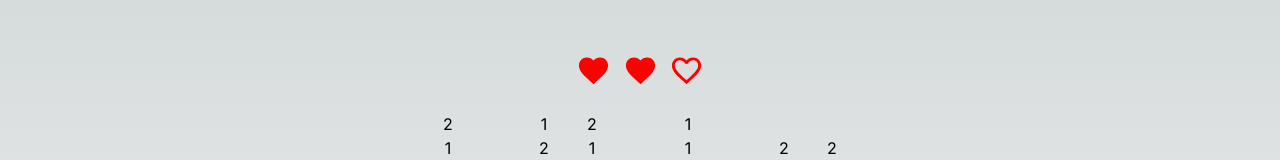
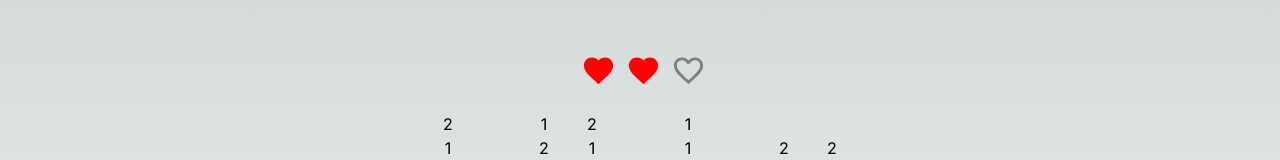
Before and after one commit to Sara-Jo/nonoplay, a Next.js app: page / in a window 1280 px wide. Both pictures are taken after a click on the element 500 px from the left and 248 px from the top of the page. Shown: the top 160 px of the page. Built offline with nearby package versions, Linux system fonts and the light colour scheme.

Commit message:
feat: deduct life when incorrect

```diff
--- a/src/app/page.module.css
+++ b/src/app/page.module.css
@@ -77,6 +77,35 @@
   justify-content: space-between;
 }
 
+.life {
+  display: inline-block;
+  margin: 0 5px;
+  transition: transform 0.3s ease, color 0.3s ease;
+}
+
+.life.wiggle {
+  animation: wiggle 0.3s ease;
+  color: gray;
+}
+
+@keyframes wiggle {
+  0% {
+    transform: rotate(0deg);
+  }
+  25% {
+    transform: rotate(25deg);
+  }
+  50% {
+    transform: rotate(0deg);
+  }
+  75% {
+    transform: rotate(-25deg);
+  }
+  100% {
+    transform: rotate(0deg);
+  }
+}
+
 .emptyCorner {
   width: 3rem;
 }
--- a/src/app/page.tsx
+++ b/src/app/page.tsx
@@ -23,6 +23,7 @@ export default function Home() {
   const [columnNumbers, setColumnNumbers] = useState<number[][]>([]);
   const [lives, setLives] = useState(initialLives);
   const [isDragging, setIsDragging] = useState(false);
+  const [lifeRefs, setLifeRefs] = useState<HTMLDivElement[]>([]);
 
   useEffect(() => {
     const newGrid = generateRandomGrid(stage);
@@ -40,9 +41,18 @@ export default function Home() {
           : answerGrid[rowIndex][colIndex] === "crossed";
 
       if (!isCorrect) {
-        setLives((prevLives) => Math.max(prevLives - 1, 0));
+        setLives((prevLives) => {
+          const updatedLives = Math.max(prevLives - 1, 0);
+
+          if (lifeRefs[prevLives - 1]) {
+            lifeRefs[prevLives - 1].classList.add(styles.wiggle);
+          }
+
+          return updatedLives;
+        });
+
+        setIsDragging(false);
       }
-
       setGrid((prevGrid) =>
         prevGrid.map((row, rIdx) =>
           row.map((cell, cIdx) => {
@@ -71,6 +81,12 @@ export default function Home() {
     }
   };
 
+  const addLifeRef = (ref: HTMLDivElement | null) => {
+    if (ref && !lifeRefs.includes(ref)) {
+      setLifeRefs((prevRefs) => [...prevRefs, ref]);
+    }
+  };
+
   const toggleMode = () => {
     setMode((prevMode) => (prevMode === "fill" ? "cross" : "fill"));
   };
@@ -79,11 +95,15 @@ export default function Home() {
     <div className={styles.main} onMouseUp={handleMouseUp}>
       <div className={styles.lives}>
         {Array.from({ length: initialLives }).map((_, index) => (
-          <div key={index} className={styles.life}>
+          <div
+            key={index}
+            className={`${styles.life} ${index >= lives ? styles.wiggle : ""}`}
+            ref={addLifeRef}
+          >
             {index < lives ? (
               <FavoriteIcon fontSize="large" sx={{ color: "red" }} />
             ) : (
-              <FavoriteBorderIcon fontSize="large" sx={{ color: "red" }} />
+              <FavoriteBorderIcon fontSize="large" sx={{ color: "gray" }} />
             )}
           </div>
         ))}
```
